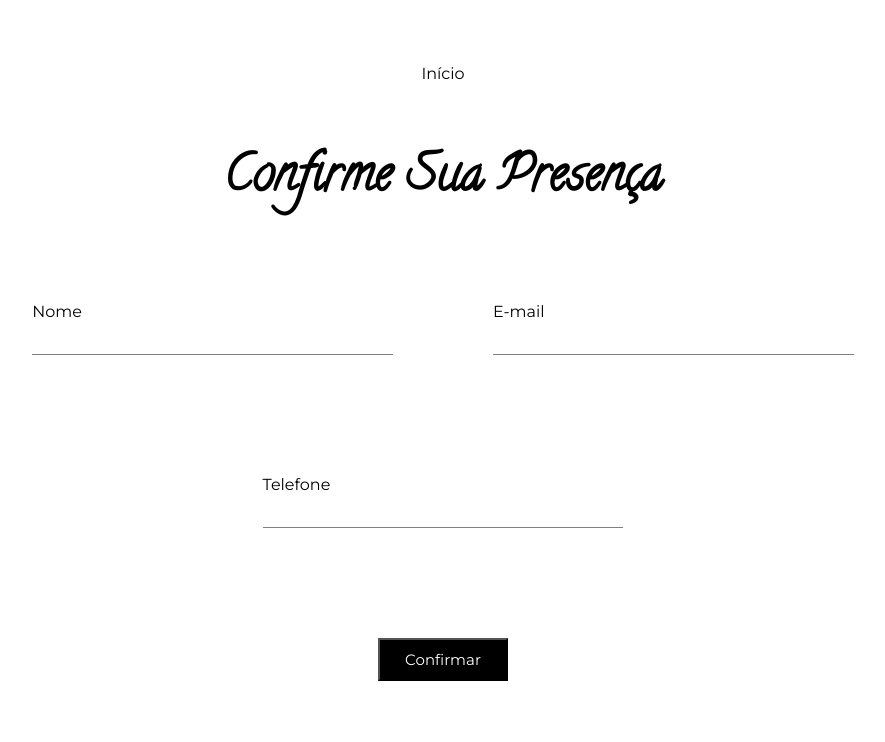
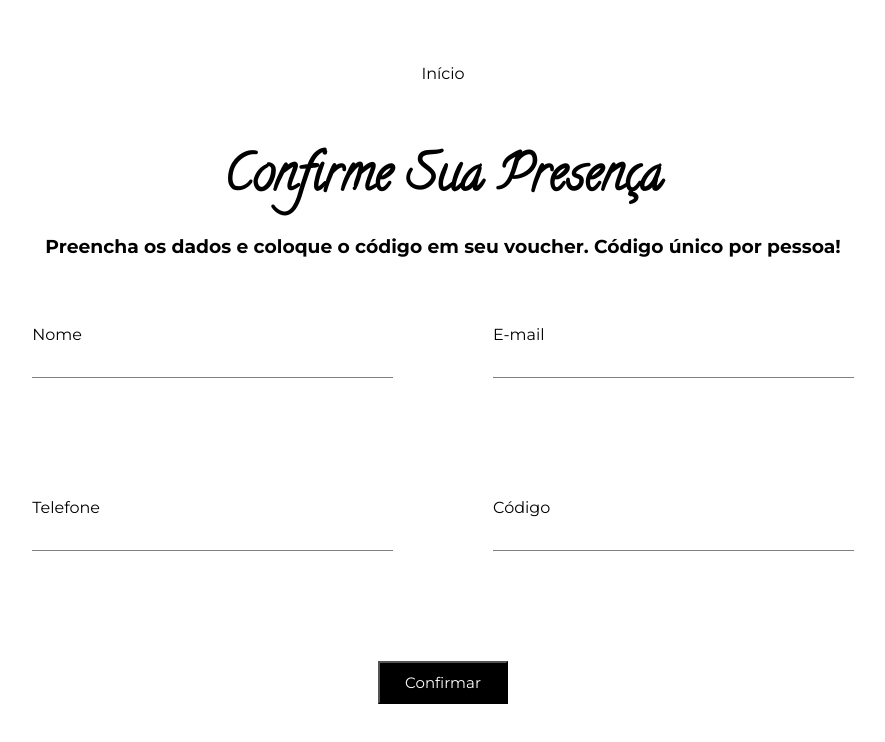
Before and after one commit to guilhermewebdev/wedding-site, a Next.js app: page /rsvp in a window 1280 px wide. Shown: the top 742 px of the page, without its empty margins (197-1082 px from the left). Built offline with nearby package versions, Linux system fonts and the light colour scheme.

Commit message:
Criação de caixa "Código" para confirmar presença

```diff
--- a/src/pages/rsvp.tsx
+++ b/src/pages/rsvp.tsx
@@ -16,8 +16,8 @@ export default function Home() {
                 </div>
                 <div className={styles.centralize}>
                     <h1 className={styles.title}>Confirme Sua Presença</h1>
+                <h3>Preencha os dados e coloque o código em seu voucher. Código único por pessoa!</h3>
                 </div>
-
                 <form className={styles.form}>
                     <div className={styles.field}>
                         <label htmlFor="name">Nome</label>
@@ -31,6 +31,10 @@ export default function Home() {
                         <label htmlFor="phone">Telefone</label>
                         <input id="phone" />
                     </div>
+                    <div className={styles.field}>
+                        <label htmlFor="Código">Código</label>
+                        <input id="código" />
+                    </div>
                     <div className={styles.confirmationArea}>
                         <button>Confirmar</button>
                     </div>
```
